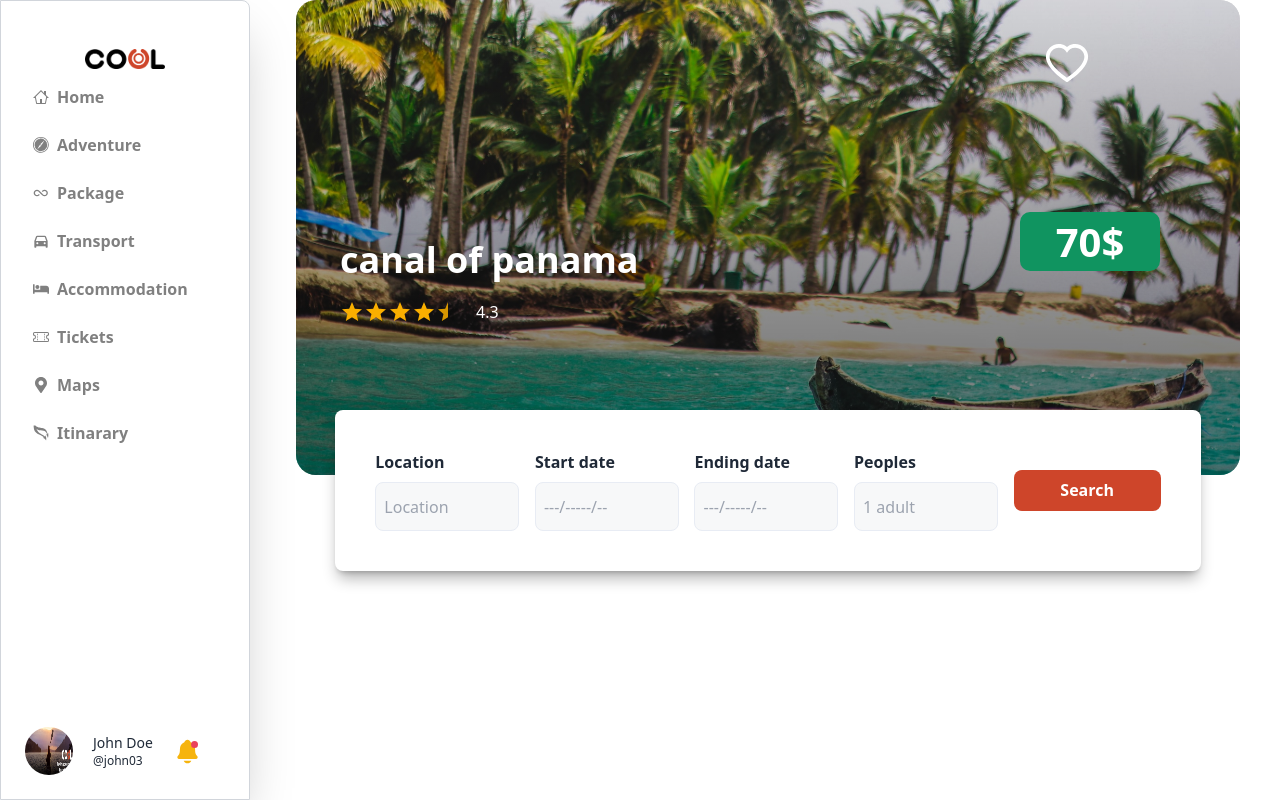
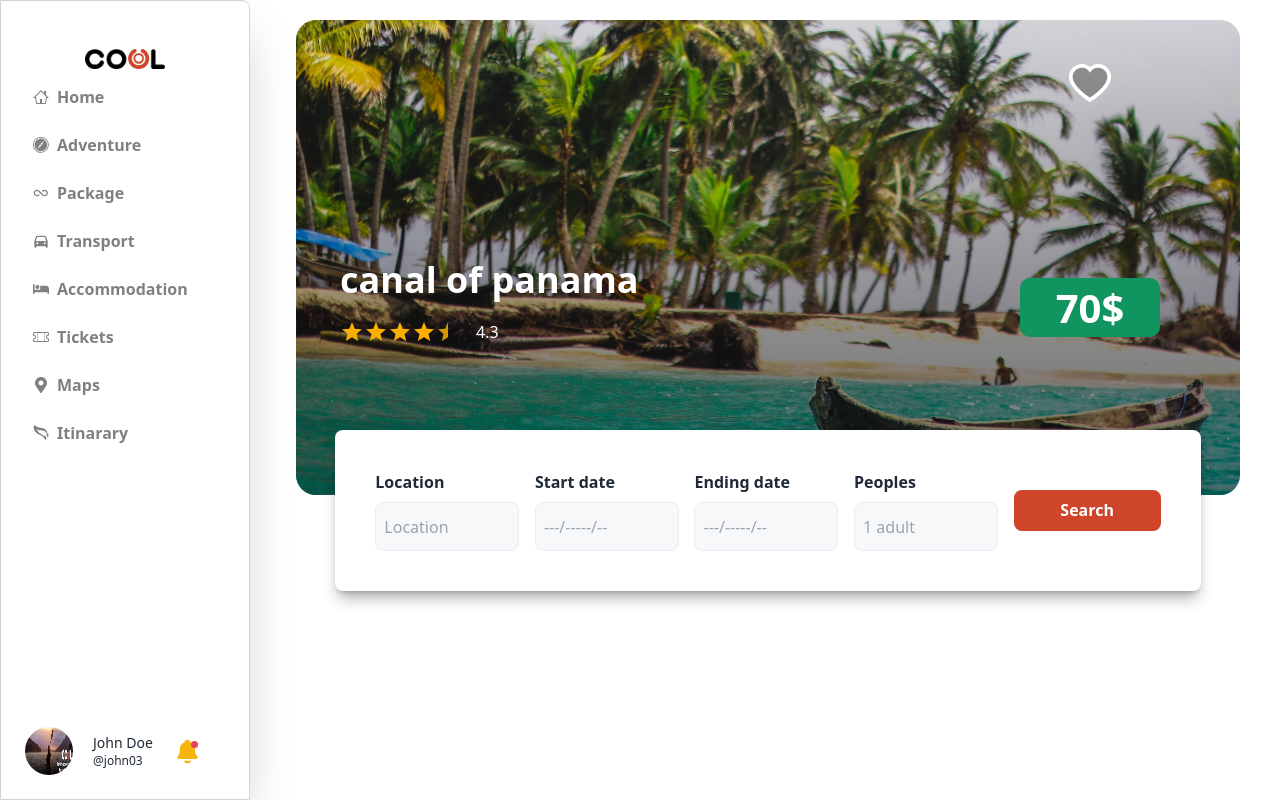
Before and after one commit to AxelCoolpa/COOL-FRONT, a React (Vite) app: page /admin/dashboard in a window 1280 px wide. Built offline with nearby package versions, Linux system fonts and the light colour scheme.

Commit message:
ajuste de margenes

```diff
--- a/src/components/HeartButton.tsx
+++ b/src/components/HeartButton.tsx
@@ -10,16 +10,17 @@ const HeartButton: React.FC<Props> = ({ size }) => {
 	const [isFavorite, setIsFavorite] = useState(false)
 
 	const iconSize = size
-	const iconSecondarySize = size = - 4
+	const iconSecondarySize = size - 4
 
 	const toggleFavorite = () => {
 		setIsFavorite(!isFavorite)
 	}
+	console.log(isFavorite)
 
 	return (
 		<div
 			onClick={toggleFavorite}
-			className='relative hover:opacity-80 transition cursor-pointer'
+			className='relative hover:opacity-80 transition cursor-pointer z-10'
 		>
 			<AiOutlineHeart
 				size={iconSize || 50}
--- a/src/components/listings/ListingCard.tsx
+++ b/src/components/listings/ListingCard.tsx
@@ -32,10 +32,7 @@ const ListingCard: React.FC<ListingCardProps> = ({ data }) => {
 		.slice(0, 3)
 
 	return (
-		<div
-			onClick={() => navigate(`/details/${data.id}`)}
-			className='bg-[#f7f8f9] col-span-1 cursor-pointer group rounded-xl pb-4 drop-shadow'
-		>
+		<div className='bg-[#f7f8f9] col-span-1 group rounded-xl pb-4 drop-shadow'>
 			<div className='relative'>
 				<img
 					src={data.imageSrc[0]}
@@ -45,7 +42,10 @@ const ListingCard: React.FC<ListingCardProps> = ({ data }) => {
 					<HeartButton size={25} />
 				</div>
 			</div>
-			<div className='flex items-center justify-between px-3 pt-4'>
+			<div
+				onClick={() => navigate(`/details/${data.id}`)}
+				className='flex items-center justify-between px-3 pt-4 cursor-pointer'
+			>
 				<h4 className='text-base font-semibold'>{data.name}</h4>
 				<div className='flex items-center gap-1'>
 					<AiFillStar size={18} color='#faaf00' />
--- a/src/components/sections/HeaderSection.tsx
+++ b/src/components/sections/HeaderSection.tsx
@@ -25,7 +25,7 @@ const HeaderSection: React.FC<HeaderSectioonProps> = ({
 	price,
 }) => {
 	return (
-		<div className='relative flex items-center justify-center max-h-[475px]'>
+		<div className='relative flex items-center justify-center max-h-[475px] transition'>
 			<img
 				src={image || HeaderImg}
 				className='-z-10 w-screen h-[475px] object-cover rounded-[20px]'
@@ -55,7 +55,7 @@ const HeaderSection: React.FC<HeaderSectioonProps> = ({
 
 			<div className='absolute flex flex-col items-center right-20 top-10 gap-[172px] text-white'>
 				{rate && favorite ? (
-					<div className=''>
+					<div className='z-10'>
 						<HeartButton />
 					</div>
 				) : null}
--- a/src/components/sections/HomeMainSection.tsx
+++ b/src/components/sections/HomeMainSection.tsx
@@ -1,4 +1,3 @@
-
 import { listings } from '../../mocks/listingsCards'
 import HeaderSection from './HeaderSection'
 import ListingCard from '../listings/ListingCard'
@@ -7,7 +6,7 @@ import headerImg from '../../assets/headerImg.jpg'
 
 const HomeMainSection = () => {
 	return (
-		<div className='flex flex-col w-full p-5 gap-36'>
+		<div className='flex flex-col w-full gap-36'>
 			<HeaderSection
 				title='Where do you want to go ?'
 				subtitle='Explore the best destinations in the world'
@@ -15,7 +14,7 @@ const HomeMainSection = () => {
 			/>
 			<div className='p-5'>
 				<h2 className='text-2xl font-semibold'>Trending adventure</h2>
-				<div className='py-10 px-8 grid grid-cols-1 sm:grid-cols-2 lg:grid-cols-3 xl:grid-cols-4 gap-11'>
+				<div className='pt-10 px-8 grid grid-cols-1 sm:grid-cols-2 lg:grid-cols-3 xl:grid-cols-4 gap-11'>
 					{listings.map((listing) => {
 						return <ListingCard key={listing.id} data={listing} />
 					})}
--- a/src/components/sidebar/SideBar.tsx
+++ b/src/components/sidebar/SideBar.tsx
@@ -37,7 +37,7 @@ const Sidebar: React.FC = () => {
 			</div>
 
 			{/* Desktop Sidebar */}
-			<div className='fixed hidden  md:flex md:flex-col h-full border rounded-tr-lg border-gray-300 shadow-2xl w-[200px] xl:w-[250px]'>
+			<div className='fixed hidden md:flex md:flex-col h-full border rounded-tr-lg border-gray-300 shadow-2xl w-[200px] xl:w-[250px] transition'>
 				<div className='flex items-center justify-center'>
 					<img src={Cool} alt='Cool-LOGO' className='w-20 mt-12' />
 				</div>
--- a/src/styles/Global.tsx
+++ b/src/styles/Global.tsx
@@ -5,7 +5,7 @@ const styles = {
 		'md:flex-col md:items-stretch md:min-h-full md:flex-nowrap px-0 flex flex-wrap items-center justify-between w-full mx-auto',
 
 	dashContainerOut: 'relative md:ml-48 xl:ml-64',
-	dashContainerIn: 'px-4 md:px-10 mx-auto w-full',
+	dashContainerIn: 'px-4 pt-5 md:px-10 mx-auto w-full',
 }
 
 export default styles
```
